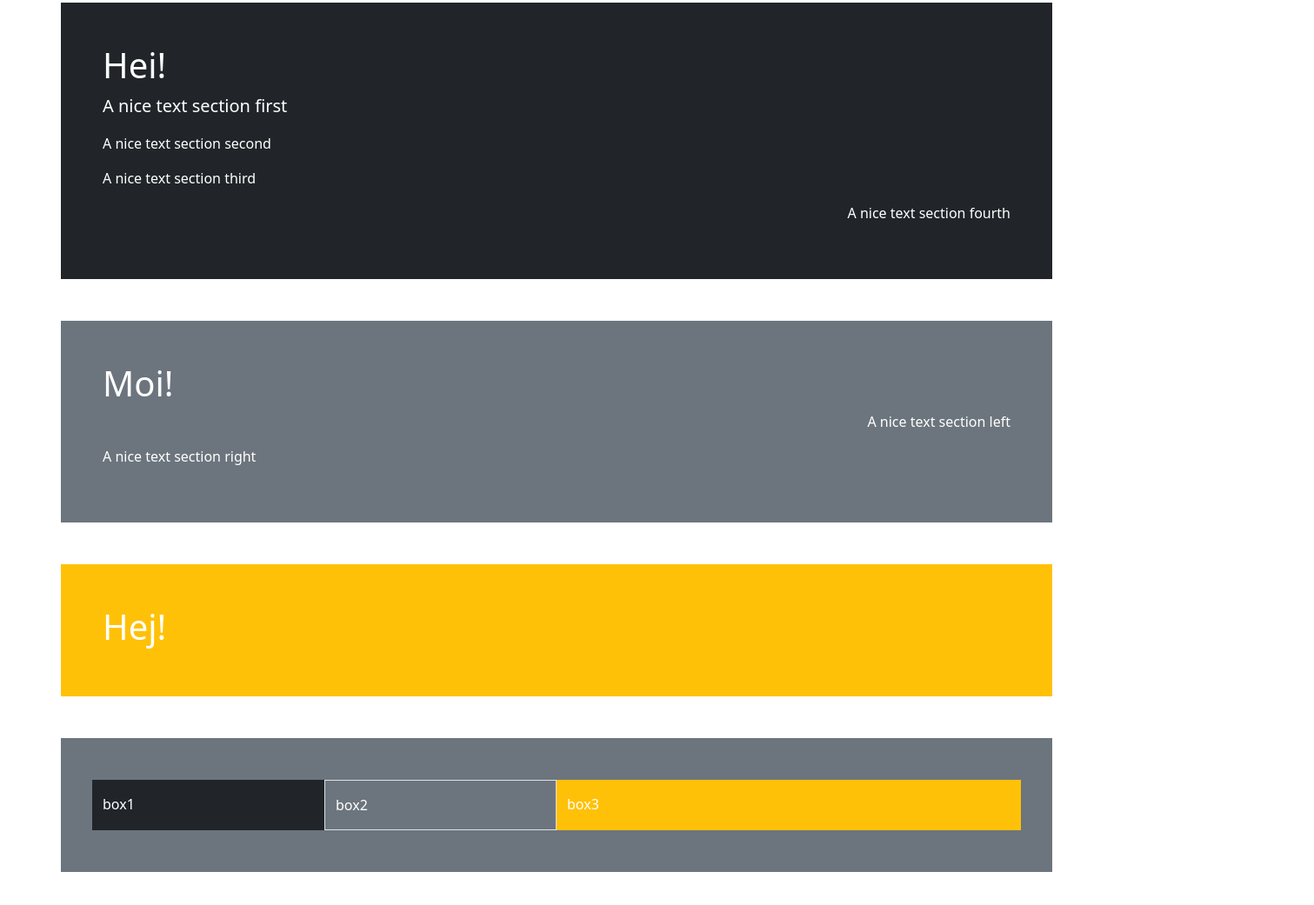
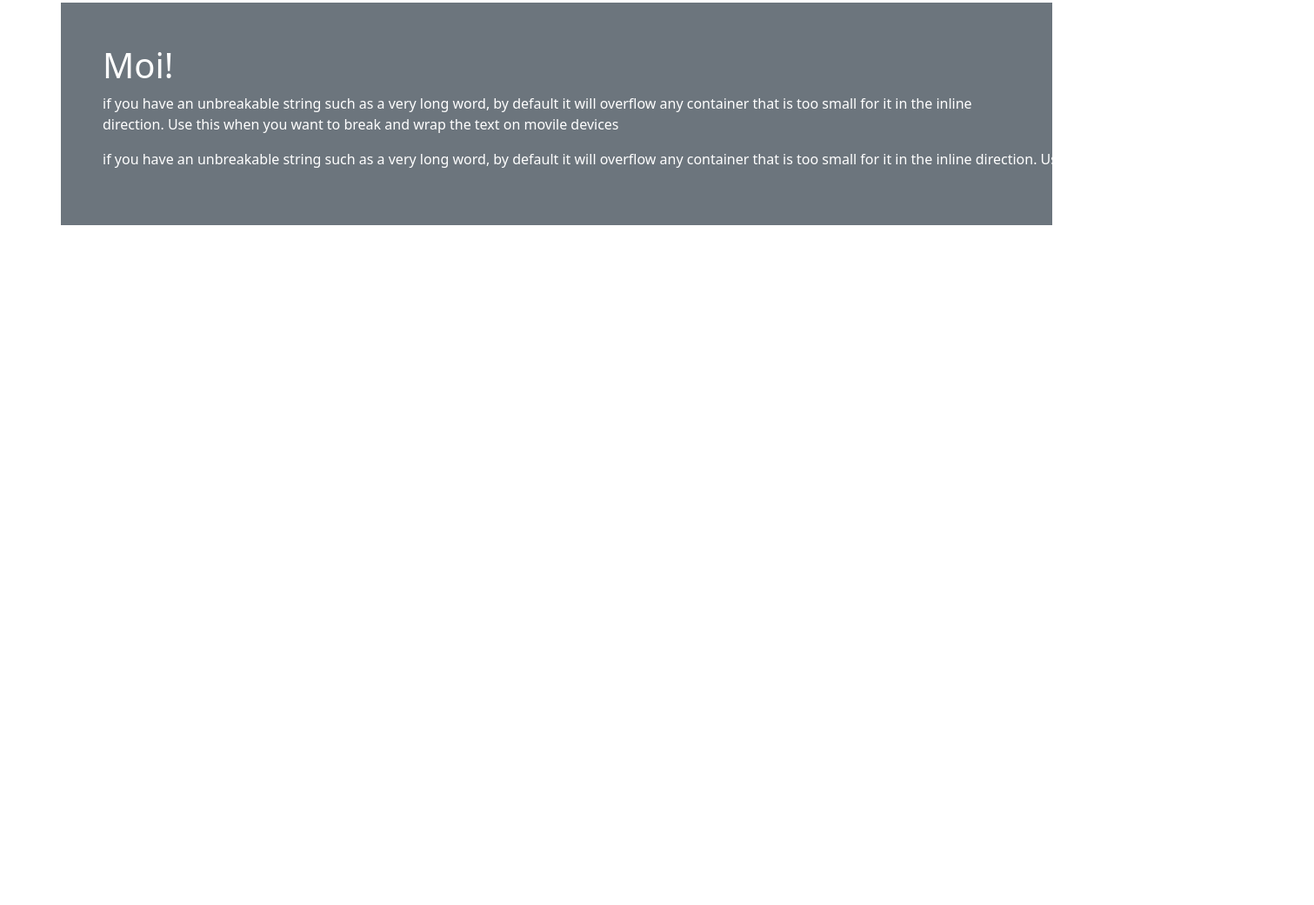
Before and after one commit to ozgerd/typo-pos-bootstrap, a plain HTML site: page index.html in a window 1280 px wide. Shown: the part 69-1110 px from the top of the page at 87% size, 1511 px wide, since content can reach past the window. After the commit the page ends 800 px from the top, so only its background shows below. Drawn offline with nearby package versions, Linux system fonts and the light colour scheme.

Commit message:
Add files via upload

```diff
--- a/index.html
+++ b/index.html
@@ -10,23 +10,23 @@
 
 </head>
 <body>
-<div class="container bg-dark text-white p-5 my-5">
+<!-- <div class="container bg-dark text-white p-5 my-5">
 <h1>Hei!</h1>
 <p class="lead">A nice text section first</p>
 <p class="text-start">A nice text section second</p>
 <p class="text-start">A nice text section third</p>
-<p class="text-end">A nice text section fourth</p>
+<p class="text-end">A nice text section fourth</p> -->
 
 </div>
 <div class="container bg-secondary text-white p-5 my-5">
 	<h1>Moi!</h1>
-<p class="text-start text-sm-start text-md-center text-lg-end">A nice text section left</p>
-<p class="text-end text-sm-end text-md-center text-lg-start ">A nice text section right</p>
+<p class="text-wrap"> if you have an unbreakable string such as a very long word, by default it will overflow any container that is too small for it in the inline direction. Use this when you want to break and wrap the text on movile devices</p>
+<p class="text-nowrap"> if you have an unbreakable string such as a very long word, by default it will overflow any container that is too small for it in the inline direction. Use this when you want to keep it nowrap</p>
 
 
 </div>
 
-<div class="container bg-warning text-white p-5 my-5">
+<!-- <div class="container bg-warning text-white p-5 my-5">
 	<h1>Hej!</h1>
 </div>
 
@@ -34,7 +34,7 @@
 <div class="row">
 <div class="col-3 py-3 bg-dark text-white">box1 </div>
 <div class="col-3 py-3 bg-secondary border text-white">box2</div>
-<div class="col-6 py-3 bg-warning text-white">box3</div>
+<div class="col-6 py-3 bg-warning text-white">box3</div> -->
 
 
 
```
